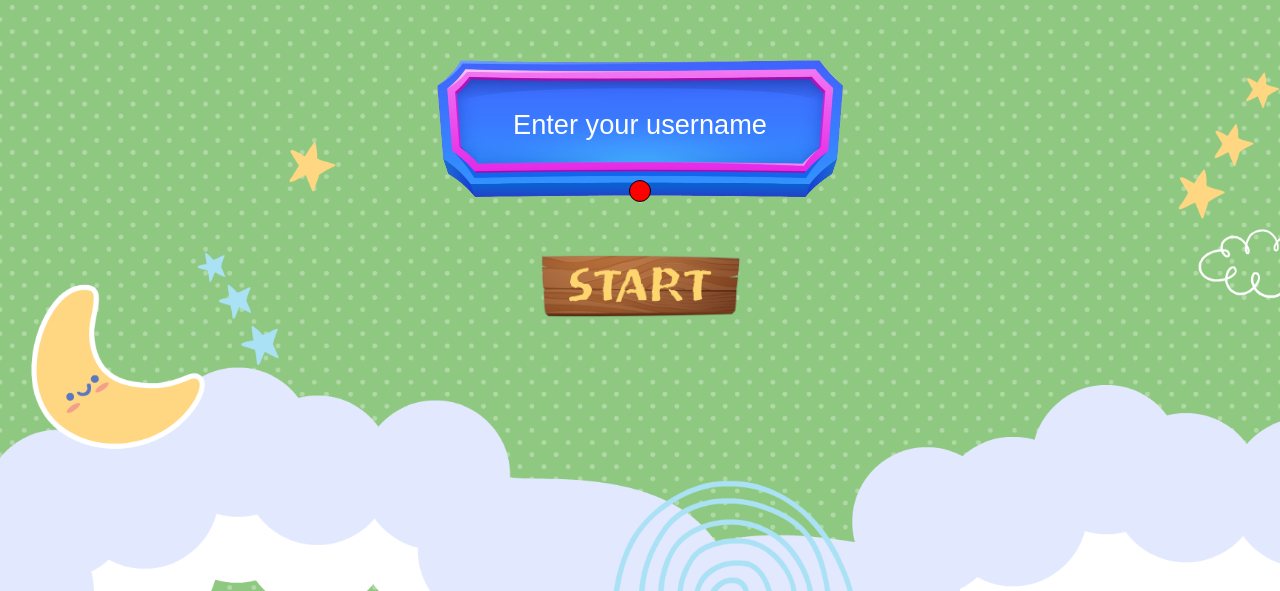
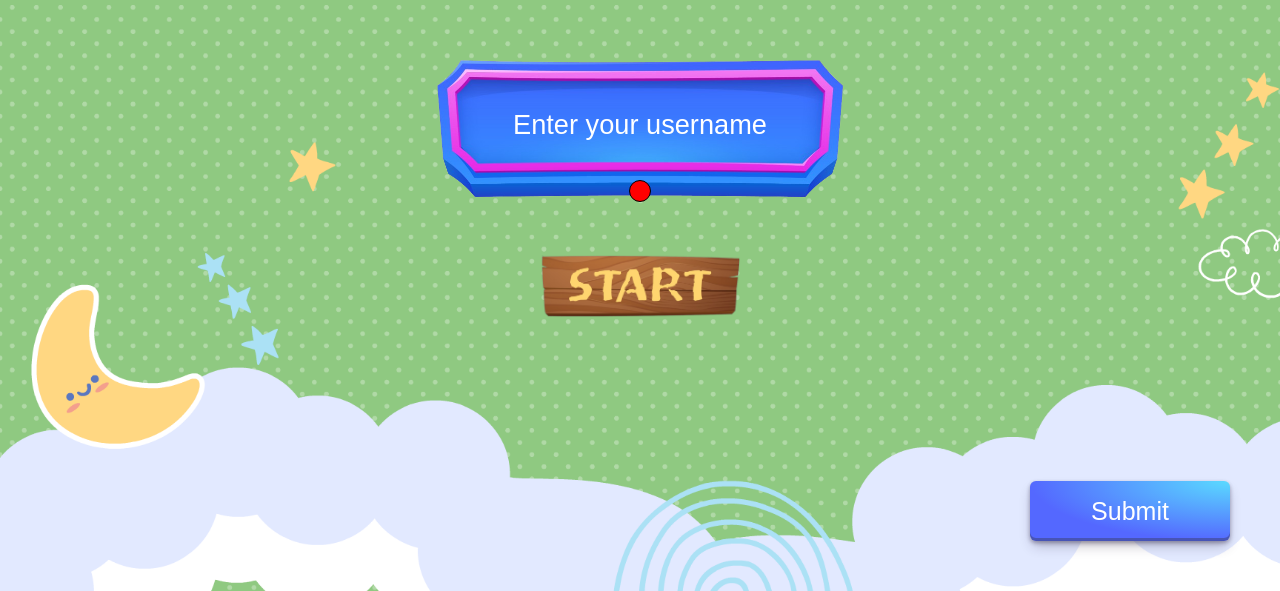
Before and after one commit to Pardeep85/Math-Activity, a website: page public/index.html in a window 1280 px wide. Shown: the part 209-800 px from the top of the page. Drawn offline with nearby package versions, Linux system fonts and the light colour scheme; no server answers.

Commit message:
add sound

```diff
--- a/public/index.html
+++ b/public/index.html
@@ -27,6 +27,7 @@
             pointer-events: none;
             background: red;
             z-index: 100;
+            cursor: none;
         }
 
         .cursor::after {
@@ -38,6 +39,7 @@
             opacity: .5;
             top: -8px;
             left: -8px;
+            cursor: none;
         }
 
 
@@ -252,6 +254,54 @@
             }
 
         }
+
+        .button-29 {
+            align-items: center;
+            appearance: none;
+            background-image: radial-gradient(100% 100% at 100% 0, #5adaff 0, #5468ff 100%);
+            border: 0;
+            border-radius: 6px;
+            box-shadow: rgba(45, 35, 66, .4) 0 2px 4px, rgba(45, 35, 66, .3) 0 7px 13px -3px, rgba(58, 65, 111, .5) 0 -3px 0 inset;
+            box-sizing: border-box;
+            color: #fff;
+            cursor: pointer;
+            display: inline-flex;
+            height: 60px;
+            width: 200px;
+            justify-content: center;
+            line-height: 1;
+            list-style: none;
+            overflow: hidden;
+            padding-left: 16px;
+            padding-right: 16px;
+            position: relative;
+            text-align: left;
+            text-decoration: none;
+            transition: box-shadow .15s, transform .15s;
+            user-select: none;
+            -webkit-user-select: none;
+            touch-action: manipulation;
+            white-space: nowrap;
+            will-change: box-shadow, transform;
+            font-size: 25px;
+            position: absolute;
+            bottom: 50px;
+            right: 50px;
+        }
+
+        .button-29:focus {
+            box-shadow: #3c4fe0 0 0 0 1.5px inset, rgba(45, 35, 66, .4) 0 2px 4px, rgba(45, 35, 66, .3) 0 7px 13px -3px, #3c4fe0 0 -3px 0 inset;
+        }
+
+        .button-29:hover {
+            box-shadow: rgba(45, 35, 66, .4) 0 4px 8px, rgba(45, 35, 66, .3) 0 7px 13px -3px, #3c4fe0 0 -3px 0 inset;
+            transform: translateY(-2px);
+        }
+
+        .button-29:active {
+            box-shadow: #3c4fe0 0 3px 7px inset;
+            transform: translateY(2px);
+        }
     </style>
 </head>
 
@@ -271,14 +321,18 @@
         <div class="operation">Operation: <span id="operationValue">0</span></div>
         <div class="point">Points: <span id="pointValue">0</span></div>
         <!-- <div class="timer"></div> -->
+        <button class="button-29" role="button" type="button" onclick="checkResult()">Submit</button>
+
     </div>
+    <audio id="correct-sound" src="correct.mp3"></audio>
+    <audio id="wrong-sound" src="wrong.mp3"></audio>
 
     <script src="/socket.io/socket.io.js"></script>
     <script>
         var socket = io();
         var selectedCellId = {};
         var answer = {};
-
+        var user_ID = 0;
         const cursor = document.querySelector('.cursor');
 
         document.addEventListener('mousemove', e => {
@@ -286,6 +340,27 @@
             var UserID = sessionStorage.getItem('UserID');
             setcursorColor(UserID)
         })
+
+        function checkResult() {
+            var Target = Number(sessionStorage.getItem('Target'));
+            if (!Target || !answer[user_ID]) {
+                return;
+            }
+            let answerArr = selectedCellId[user_ID];
+            let correctSound = document.getElementById("correct-sound");
+            let wrongSound = document.getElementById("wrong-sound");
+
+            if (Target === answer[user_ID] && answerArr.length > 2) {
+                // Play correct answer sound
+                correctSound.play();
+                socket.emit("get_winner", { selected_cell_Id: selectedCellId[user_ID], currentPoint: answerArr.length });
+                answer = {};
+                selectedCellId = {};
+            } else {
+                // Play wrong answer sound
+                wrongSound.play();
+            }
+        }
 
         function createOverlayDiv(cell, UserID) {
             var overlayDiv = document.createElement('div');
@@ -401,12 +476,13 @@
                 let answerArr = selectedCellId[userId];
                 console.log("user id ", userId, selectedCellId[userId], answerArr)
                 answer[userId] = getValueofIDs(selectedCellId[userId]);
-                if (Target === answer[userId] && answerArr.length > 2) {
-                    console.log("bingo")
-                    socket.emit("get_winner", { selected_cell_Id: selectedCellId[userId], currentPoint: answerArr.length })
-                    answer = {};
-                    selectedCellId = {}
-                }
+                user_ID = userId;
+                // if (Target === answer[userId] && answerArr.length > 2) {
+                //     console.log("bingo")
+                //     socket.emit("get_winner", { selected_cell_Id: selectedCellId[userId], currentPoint: answerArr.length })
+                //     answer = {};
+                //     selectedCellId = {}
+                // }
                 console.log("ANSWER ====", answer)
             }
             console.log(targetedCell.textContent, " ---", answer, "---", selectedCellId);
```
Also changed, not shown: 3 other files.
